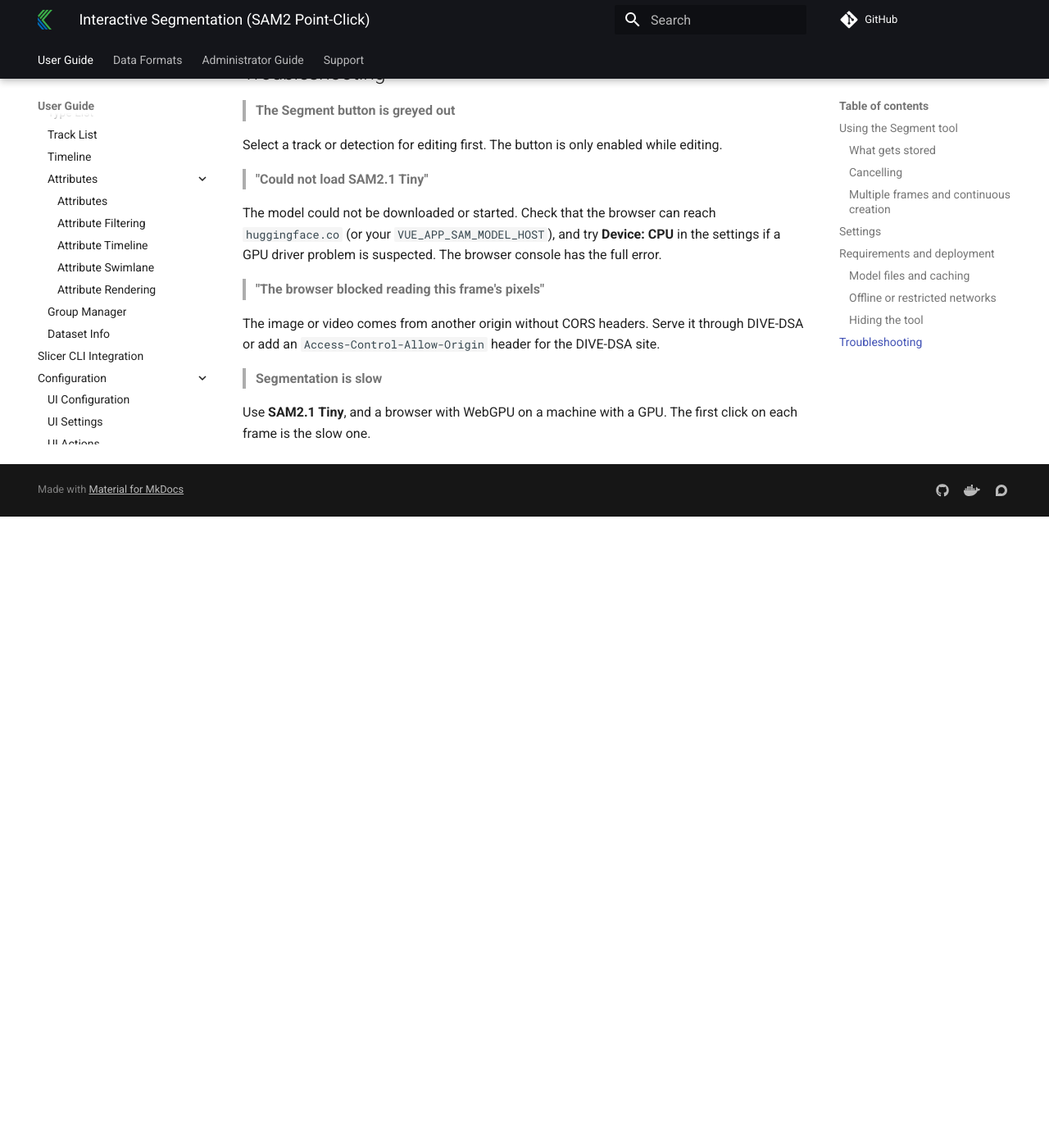
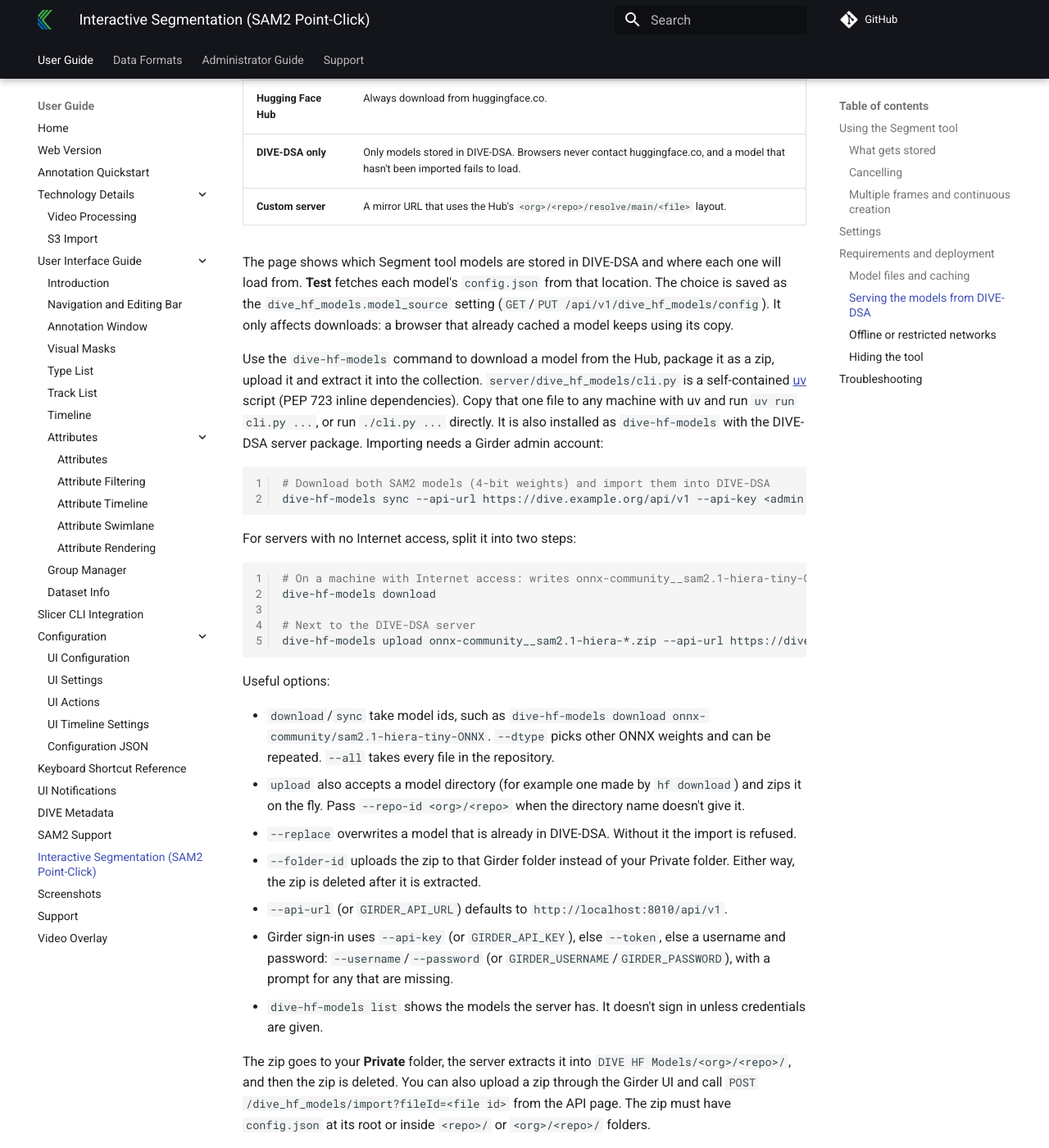
Before and after one commit to DigitalSlideArchive/dive-dsa, an MkDocs documentation site: the page built from docs/Interactive-Segmentation.md, in a window 1280 px wide and 1400 px high, scrolled down 4076 px. Shown: the whole window at 82% size. Built offline with MkDocs 1.6.1 and Material for MkDocs 9.7.7, drawn with Linux system fonts in a browser that asks for light colours; comment, search, counter and statistics services are not loaded; before the commit the page ends 4706 px from its top, so only the background shows below that; some of the changed text lies outside the part shown.

Commit message:
Document serving Segment tool models from DIVE-DSA
Cover the Admin > Models sources, the dive-hf-models download, upload and sync workflow (including servers without Internet access), and the updated troubleshooting steps.

````diff
--- a/docs/Interactive-Segmentation.md
+++ b/docs/Interactive-Segmentation.md
@@ -84,9 +84,59 @@ The 4-bit quantized weights are used. The files are stored in the browser's Cach
 
 The ONNX Runtime WebAssembly files are part of the DIVE-DSA client build and are served by the DIVE-DSA server itself.
 
+### Serving the models from DIVE-DSA
+
+The DIVE-DSA server can host the models itself, so browsers never contact the Hugging Face Hub. The `dive_hf_models` Girder plugin serves the folders of the **DIVE HF Models** collection in the Hub's layout:
+
+```
+/collection/DIVE HF Models/<org>/<repo>/...   ->   /api/v1/dive_hf_models/<org>/<repo>/resolve/main/<file>
+```
+
+Admins choose where browsers get the models under **Admin → Models**:
+
+| Source | Behavior |
+|---|---|
+| **Automatic** (default) | Models stored in DIVE-DSA load from there. Any others come from the Hub. |
+| **Hugging Face Hub** | Always download from huggingface.co. |
+| **DIVE-DSA only** | Only models stored in DIVE-DSA. Browsers never contact huggingface.co, and a model that hasn't been imported fails to load. |
+| **Custom server** | A mirror URL that uses the Hub's `<org>/<repo>/resolve/main/<file>` layout. |
+
+The page shows which Segment tool models are stored in DIVE-DSA and where each one will load from. **Test** fetches each model's `config.json` from that location. The choice is saved as the `dive_hf_models.model_source` setting (`GET`/`PUT /api/v1/dive_hf_models/config`). It only affects downloads: a browser that already cached a model keeps using its copy.
+
+Use the `dive-hf-models` command to download a model from the Hub, package it as a zip, upload it and extract it into the collection. `server/dive_hf_models/cli.py` is a self-contained [uv](https://docs.astral.sh/uv/) script (PEP 723 inline dependencies). Copy that one file to any machine with uv and run `uv run cli.py ...`, or run `./cli.py ...` directly. It is also installed as `dive-hf-models` with the DIVE-DSA server package. Importing needs a Girder admin account:
+
+```bash
+# Download both SAM2 models (4-bit weights) and import them into DIVE-DSA
+dive-hf-models sync --api-url https://dive.example.org/api/v1 --api-key <admin API key>
+```
+
+For servers with no Internet access, split it into two steps:
+
+```bash
+# On a machine with Internet access: writes onnx-community__sam2.1-hiera-tiny-ONNX.zip etc.
+dive-hf-models download
+
+# Next to the DIVE-DSA server
+dive-hf-models upload onnx-community__sam2.1-hiera-*.zip --api-url https://dive.example.org/api/v1 --api-key <key>
+```
+
+Useful options:
+
+* `download`/`sync` take model ids, such as `dive-hf-models download onnx-community/sam2.1-hiera-tiny-ONNX`. `--dtype` picks other ONNX weights and can be repeated. `--all` takes every file in the repository.
+* `upload` also accepts a model directory (for example one made by `hf download`) and zips it on the fly. Pass `--repo-id <org>/<repo>` when the directory name doesn't give it.
+* `--replace` overwrites a model that is already in DIVE-DSA. Without it the import is refused.
+* `--folder-id` uploads the zip to that Girder folder instead of your Private folder. Either way, the zip is deleted after it is extracted.
+* `--api-url` (or `GIRDER_API_URL`) defaults to `http://localhost:8010/api/v1`.
+* Girder sign-in uses `--api-key` (or `GIRDER_API_KEY`), else `--token`, else a username and password: `--username`/`--password` (or `GIRDER_USERNAME`/`GIRDER_PASSWORD`), with a prompt for any that are missing.
+* `dive-hf-models list` shows the models the server has. It doesn't sign in unless credentials are given.
+
+The zip goes to your **Private** folder, the server extracts it into `DIVE HF Models/<org>/<repo>/`, and then the zip is deleted. You can also upload a zip through the Girder UI and call `POST /dive_hf_models/import?fileId=<file id>` from the API page. The zip must have `config.json` at its root or inside `<repo>/` or `<org>/<repo>/` folders.
+
+The collection is public when it is created, and it should stay public. The Segment tool loads model files from it by URL, which is how the system reads them. Command parameters are listed in `server/dive_hf_models/README.md`. To use a different collection, set the `dive_hf_models.root_collection` system setting to its id.
+
 ### Offline or restricted networks
 
-To serve the models from your own host instead of the Hugging Face Hub, mirror the repositories above (keeping the Hub's `<repository>/resolve/main/<file>` layout) and build the client with:
+To serve the models from another host instead of DIVE-DSA or the Hugging Face Hub, mirror the repositories above (keeping the Hub's `<repository>/resolve/main/<file>` layout) and choose **Custom server** under Admin → Models. You can also fix the host at build time with the command below, which overrides the admin setting.
 
 ```bash
 VUE_APP_SAM_MODEL_HOST=https://models.example.org/ npm run build:web
@@ -104,7 +154,7 @@ Select a track or detection for editing first. The button is only enabled while
 
 > **"Could not load SAM2.1 Tiny"**
 
-The model could not be downloaded or started. Check that the browser can reach `huggingface.co` (or your `VUE_APP_SAM_MODEL_HOST`), and try **Device: CPU** in the settings if a GPU driver problem is suspected. The browser console has the full error.
+The model could not be downloaded or started. Check that the browser can reach `huggingface.co`, your `VUE_APP_SAM_MODEL_HOST`, or (for models imported with `dive-hf-models`) that the files open at `/api/v1/dive_hf_models/<org>/<repo>/resolve/main/config.json`. Try **Device: CPU** in the settings if a GPU driver problem is suspected. The browser console has the full error.
 
 > **"The browser blocked reading this frame's pixels"**
 
````
